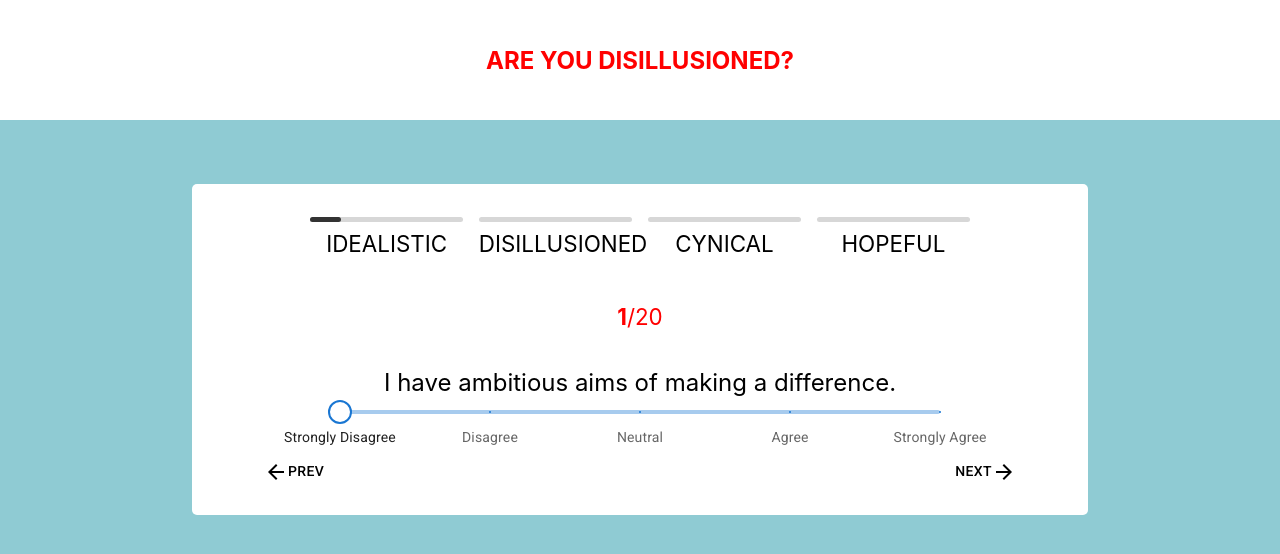
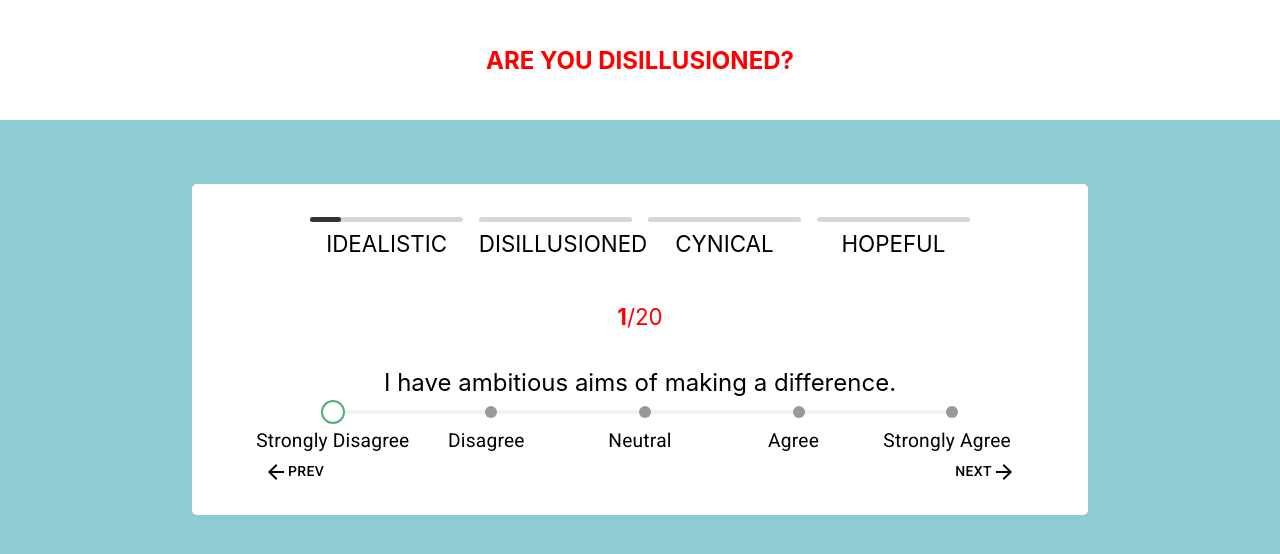
Before and after one commit to Hriday1321/StudioAssessment, a React (Create React App) app: page / in a window 1280 px wide. Shown: the top 554 px of the page. Built offline with nearby package versions, Linux system fonts and the light colour scheme; the HTML template or start-up script is replaced by a standard one.

Commit message:
polishing left for tomorrow

```diff
--- a/src/components/Body/Body.js
+++ b/src/components/Body/Body.js
@@ -38,10 +38,18 @@ function Body() {
         <Cont3>
             <Button sx={{
                 color: 'black'
-            }}><ArrowBackIcon /> Prev</Button>
+            }}
+            onClick = {() => {
+                if(value > 1)
+                    setValue(value - 1);
+             }}><ArrowBackIcon /> Prev</Button>
             <Button sx={{
                 color: 'black'
-            }}>Next <ArrowForwardIcon /></Button>
+            }}
+            onClick = {() => {
+                if(value < 3)
+                    setValue(value + 1);
+             }}>Next <ArrowForwardIcon /></Button>
         </Cont3>
     </Container>
   )
--- a/src/components/Slider/Slider.elements.js
+++ b/src/components/Slider/Slider.elements.js
@@ -2,13 +2,29 @@ import styled from 'styled-components'
 import Slider from '@mui/material/Slider';
 
 export const StyledSlider = styled(Slider)({
-    color: '#52af77',
+
+    '& .MuiSlider-track': {
+      border: 'none',
+      backgroundColor: '#52af77',
       height: 8,
+      zIndex: 2
+    },
+    '& .MuiSlider-markLabel': {
+        color: 'black',
+        fontSize: '1.2rem'
+    },
+    '& .MuiSlider-mark': {
+        height: 12,
+        width: 12,
+        borderRadius: '100%',
+        color: '#999'
+    },
     '& .MuiSlider-thumb': {
       height: 24,
       width: 24,
+      zIndex: 3,
       backgroundColor: '#fff',
-        border: '2px solid currentColor',
+      border: '2px solid #52af77',
       '&:focus, &:hover, &.Mui-active, &.Mui-focusVisible': {
         boxShadow: 'inherit',
       },
@@ -16,4 +32,4 @@ export const StyledSlider = styled(Slider)({
         display: 'none',
       },
     },
-})
+  });
--- a/src/components/Slider/Slider.js
+++ b/src/components/Slider/Slider.js
@@ -35,7 +35,7 @@ const marks = [
 
 function Slider(props) {
     return (
-      <Box sx={{ width: 600 }}>
+      <Box sx={{ width: '80%' }}>
         <StyledSlider
           aria-label="Restricted values"
           defaultValue={null}
@@ -49,6 +49,8 @@ function Slider(props) {
             if(props.value < 3)
             props.set(props.value + 1)
         }}
+          sx={{color: '#ddd',
+          height: 4,}}
         />
       </Box>
     );
--- a/src/utils/data.js
+++ b/src/utils/data.js
@@ -1,9 +1,9 @@
 export const data = [{
-    ques: "I have ambitious aims of making a difference."
+    ques: "I have ambitious aims of making a difference.",
 },
 {
-    ques: "My leadership journey has progressed as I anticipated."
+    ques: "My leadership journey has progressed as I anticipated.",
 },
 {
-    ques: "I have spent fewer than 4 years in full time service or ministry."
+    ques: "I have spent fewer than 4 years in full time service or ministry.",
 }]
```
Lines whose indentation alone changed are shown as unchanged.
